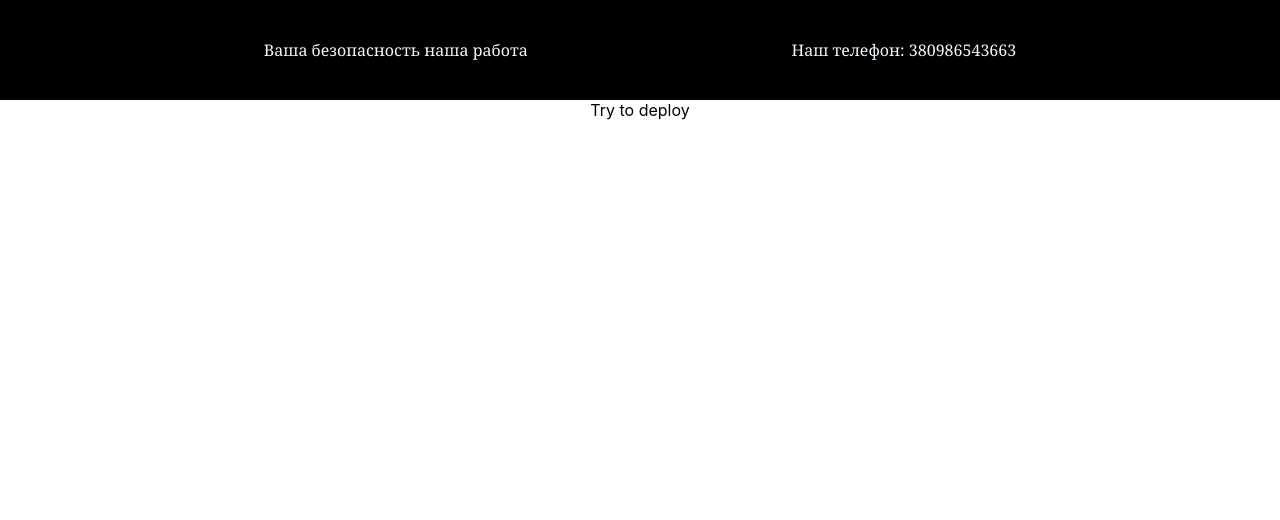
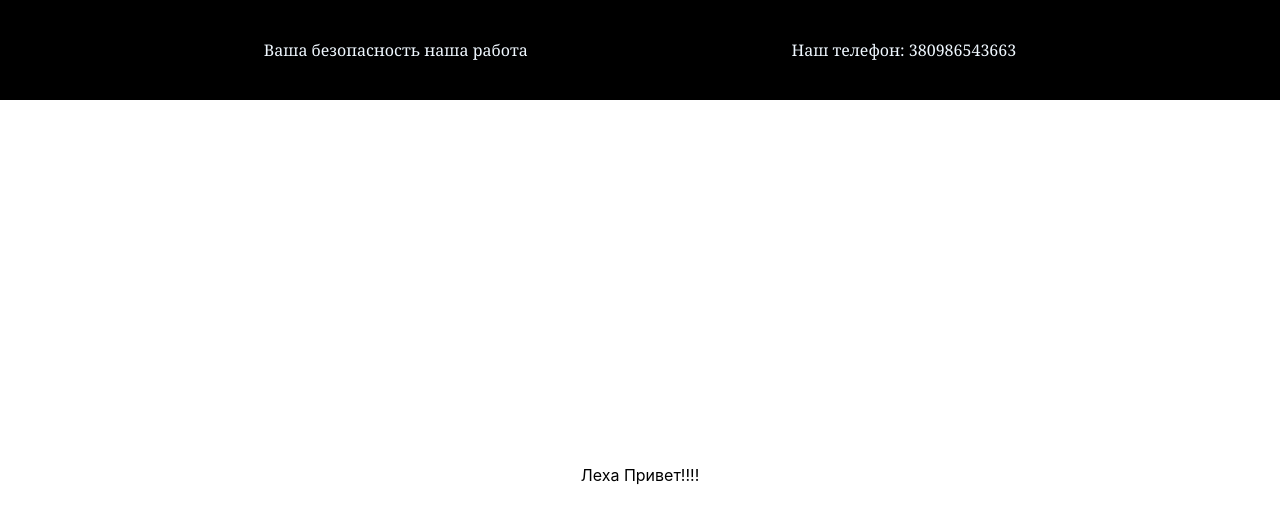
Before and after one commit to Vyllkan/Video-nabludenie, a React (Create React App) app: page / in a window 1280 px wide. Shown: the top 520 px of the page. Built offline with nearby package versions, Linux system fonts and the light colour scheme.

Commit message:
hello friend

```diff
--- a/src/index.css
+++ b/src/index.css
@@ -11,3 +11,7 @@
   font-family: source-code-pro, Menlo, Monaco, Consolas, 'Courier New',
     monospace;
 }
+
+html, body {
+  height: 100%;
+}
--- a/src/pages/main/index.tsx
+++ b/src/pages/main/index.tsx
@@ -1,9 +1,10 @@
 import React from "react";
+import "./style.css";
 
 const MainPage = () => {
     return(
-        <div>
-            Try to deploy
+        <div className="container">
+            Леха Привет!!!!
         </div>
     )
 }
--- a/src/pages/main/style.css
+++ b/src/pages/main/style.css
@@ -0,0 +1,6 @@
+.container {
+    display: flex;
+    justify-content: center;
+    align-items: center;
+    height: calc(100vh - 50px);
+}
```
